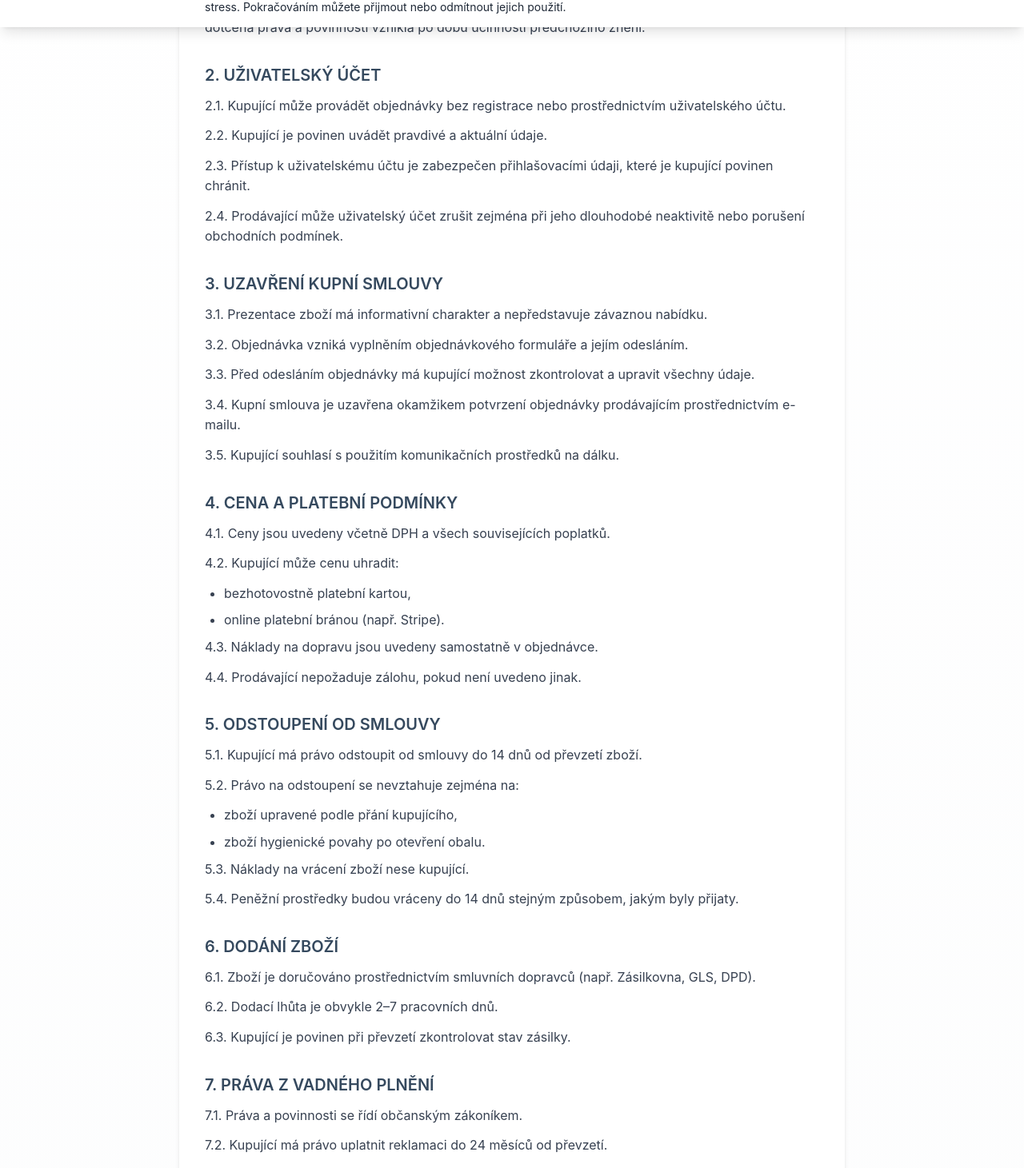
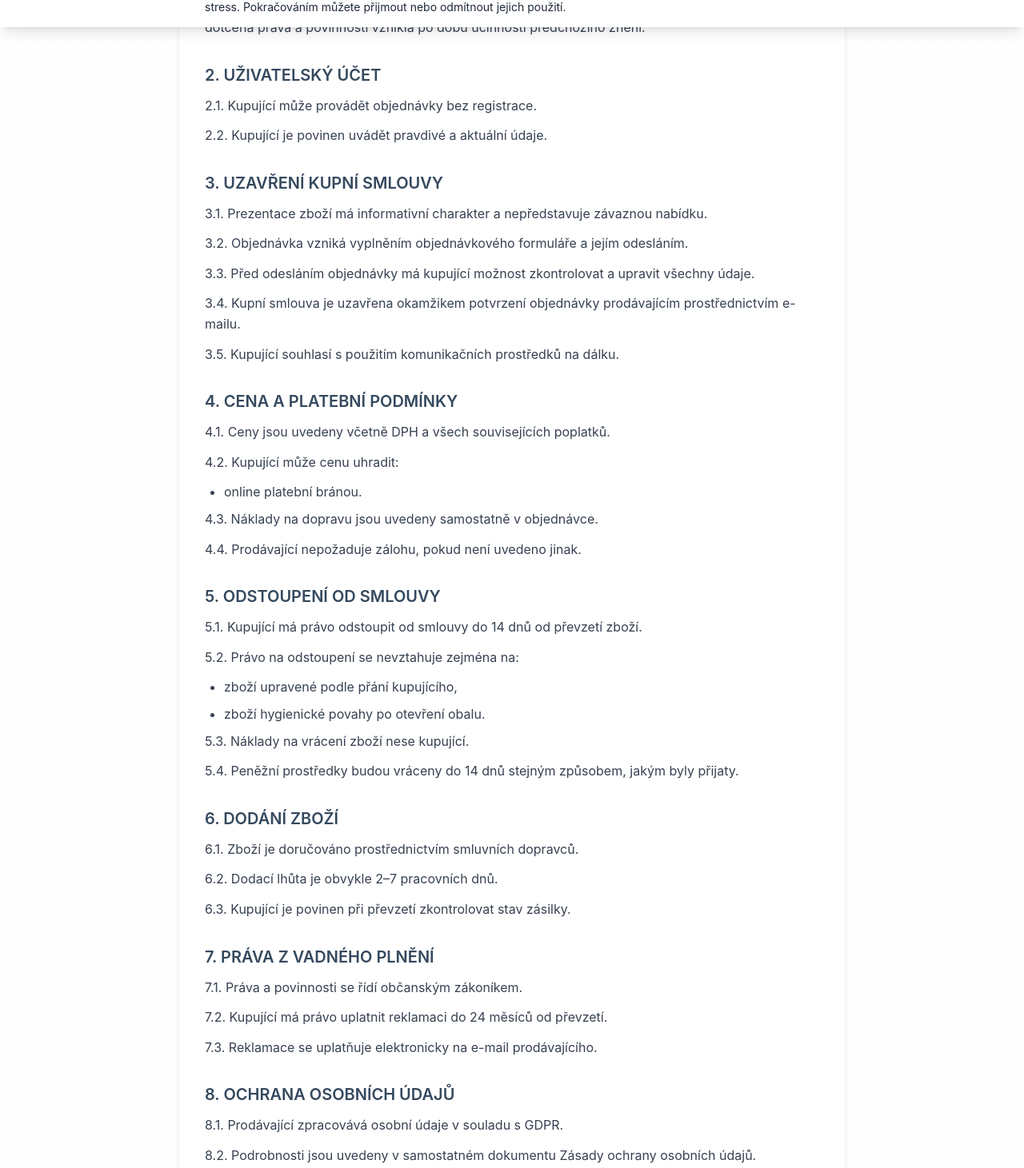
Before and after one commit to SorrySatori/bubblena-fe, a Nuxt app: page /obchodni-podminky in a window 1280 px wide. Shown: the part 766-2227 px from the top of the page at 80% size. Built offline with nearby package versions, Linux system fonts and the light colour scheme.

Commit message:
fix: obchodni podminky

```diff
--- a/pages/contact.vue
+++ b/pages/contact.vue
@@ -89,14 +89,13 @@ const handleSubmit = async () => {
           </div>
         </div>
 
-        <div class="info-item">
+        <!-- <div class="info-item">
           <div class="info-icon">📞</div>
           <div>
             <h3>Telefon</h3>
             <p>+420 123 456 789</p>
           </div>
-        </div>
-
+        </div> -->
         <div class="info-item">
           <div class="info-icon">✉️</div>
           <div>
--- a/pages/obchodni-podminky.vue
+++ b/pages/obchodni-podminky.vue
@@ -21,10 +21,10 @@
 
           <div class="mb-8">
             <h3 class="text-xl font-semibold text-secondary mb-3">2. UŽIVATELSKÝ ÚČET</h3>
-            <p class="mb-3">2.1. Kupující může provádět objednávky bez registrace nebo prostřednictvím uživatelského účtu.</p>
+            <p class="mb-3">2.1. Kupující může provádět objednávky bez registrace.</p>
             <p class="mb-3">2.2. Kupující je povinen uvádět pravdivé a aktuální údaje.</p>
-            <p class="mb-3">2.3. Přístup k uživatelskému účtu je zabezpečen přihlašovacími údaji, které je kupující povinen chránit.</p>
-            <p class="mb-3">2.4. Prodávající může uživatelský účet zrušit zejména při jeho dlouhodobé neaktivitě nebo porušení obchodních podmínek.</p>
+            <!-- <p class="mb-3">2.3. Přístup k uživatelskému účtu je zabezpečen přihlašovacími údaji, které je kupující povinen chránit.</p> -->
+            <!-- <p class="mb-3">2.4. Prodávající může uživatelský účet zrušit zejména při jeho dlouhodobé neaktivitě nebo porušení obchodních podmínek.</p> -->
           </div>
 
           <div class="mb-8">
@@ -41,8 +41,8 @@
             <p class="mb-3">4.1. Ceny jsou uvedeny včetně DPH a všech souvisejících poplatků.</p>
             <p class="mb-3">4.2. Kupující může cenu uhradit:</p>
             <ul class="list-disc pl-6 space-y-2 mb-3">
-              <li>bezhotovostně platební kartou,</li>
-              <li>online platební bránou (např. Stripe).</li>
+              <!-- <li>bezhotovostně platební kartou,</li> -->
+              <li>online platební bránou.</li>
             </ul>
             <p class="mb-3">4.3. Náklady na dopravu jsou uvedeny samostatně v objednávce.</p>
             <p class="mb-3">4.4. Prodávající nepožaduje zálohu, pokud není uvedeno jinak.</p>
@@ -62,7 +62,7 @@
 
           <div class="mb-8">
             <h3 class="text-xl font-semibold text-secondary mb-3">6. DODÁNÍ ZBOŽÍ</h3>
-            <p class="mb-3">6.1. Zboží je doručováno prostřednictvím smluvních dopravců (např. Zásilkovna, GLS, DPD).</p>
+            <p class="mb-3">6.1. Zboží je doručováno prostřednictvím smluvních dopravců.</p>
             <p class="mb-3">6.2. Dodací lhůta je obvykle 2–7 pracovních dnů.</p>
             <p class="mb-3">6.3. Kupující je povinen při převzetí zkontrolovat stav zásilky.</p>
           </div>
@@ -173,8 +173,8 @@
             <h3 class="text-xl font-semibold text-secondary mb-3">6. PŘEDÁVÁNÍ OSOBNÍCH ÚDAJŮ TŘETÍM STRANÁM</h3>
             <p class="mb-3">Osobní údaje mohou být předány těmto zpracovatelům:</p>
             <ul class="list-disc pl-6 space-y-2">
-              <li>dopravní společnosti (např. Zásilkovna, GLS, DPD)</li>
-              <li>poskytovatelé platebních služeb (např. Stripe)</li>
+              <li>dopravní společnosti</li>
+              <li>poskytovatelé platebních služeb</li>
               <li>poskytovatelé IT služeb, hostingu a e-mailových služeb</li>
             </ul>
             <p class="mt-3">Se všemi zpracovateli jsou uzavřeny odpovídající smlouvy o zpracování osobních údajů.</p>
```
